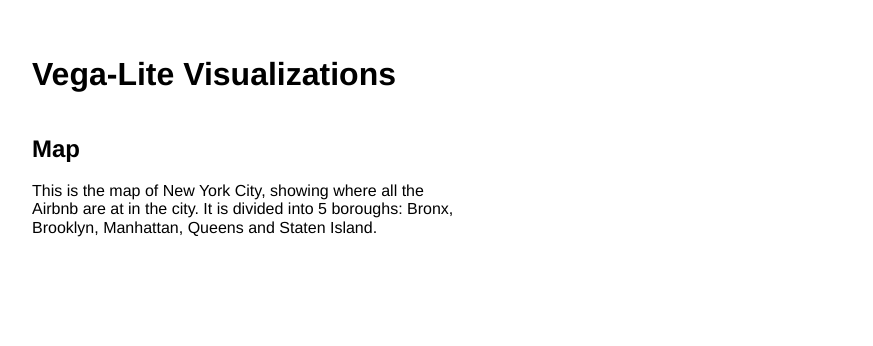
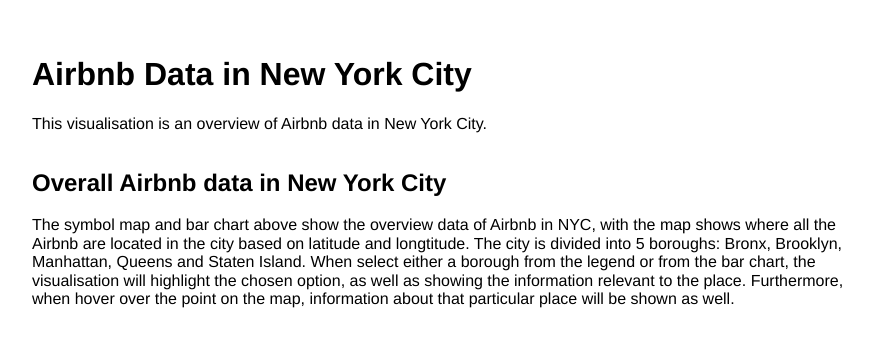
Before and after one commit to hngu0098/fit3179w9, a plain HTML site: page index.html in a window 1280 px wide. Shown: the whole page, without its empty margins (183-1056 px from the left). Drawn offline with nearby package versions, Linux system fonts and the light colour scheme; a script that the page names is missing.

Commit message:
Update index.html

```diff
--- a/index.html
+++ b/index.html
@@ -1,7 +1,7 @@
 <!DOCTYPE html>
 <html>
   <head>
-    <title>Vega-Lite Bar Chart</title>
+    <title>Data Visualization using Vega-Lite</title>
     <meta charset="utf-8" />
 
     <script src="https://cdn.jsdelivr.net/npm/vega@5.22.1"></script>
@@ -32,17 +32,21 @@
   </head>
   <body>
     <div class="page">
-
-      <h1>Vega-Lite Visualizations</h1>
+      <h1>Airbnb Data in New York City</h1>
+      <p>This visualisation is an overview of Airbnb data in New York City.</p>
 
       <div class="pure-g">
-        <div class="pure-u-1-2">
-            <h2>Map</h2>
-            <p>This is the map of New York City, showing where all the Airbnb are at in the city.
-              It is divided into 5 boroughs: Bronx, Brooklyn, Manhattan, Queens and Staten Island.</p>
+        <div class="pure-u-1-1">
+          <div id="vis1" class="vis-container"></div>
         </div>
-        <div class="pure-u-1-2">
-          <div id="vis1" class="vis-container"></div>
+        <div class="pure-u-1-1">
+          <h2>Overall Airbnb data in New York City</h2>
+          <p>The symbol map and bar chart above show the overview data of Airbnb in NYC, with the map shows where all the Airbnb are located in the city based on latitude and longtitude.
+            The city is divided into 5 boroughs: Bronx, Brooklyn, Manhattan, Queens and Staten Island.
+            When select either a borough from the legend or from the bar chart, the visualisation will highlight
+            the chosen option, as well as showing the information relevant to the place. Furthermore, when hover over the point on the map,
+            information about that particular place will be shown as well.
+          </p>
         </div>
       </div>
     </div>
```
